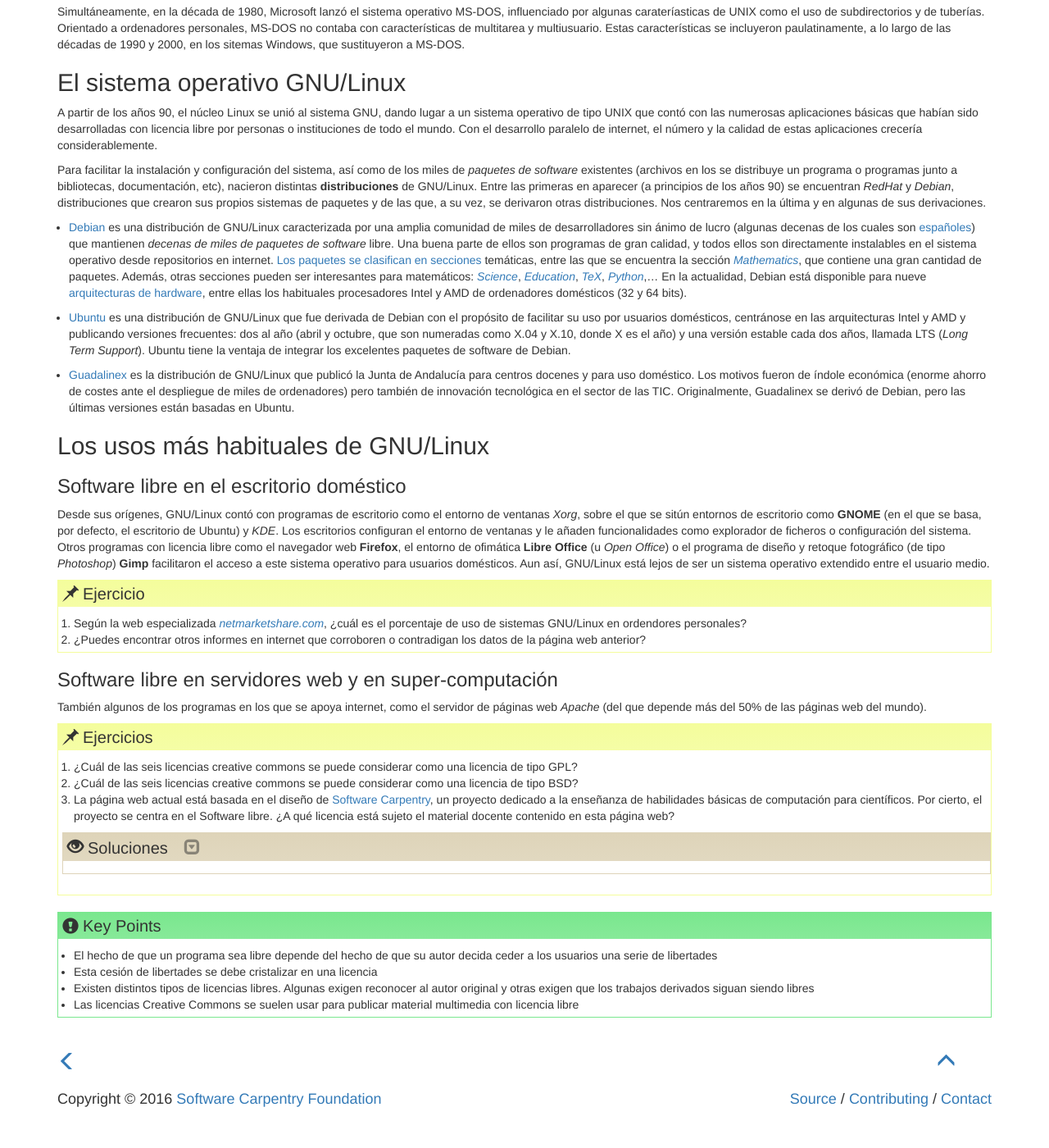
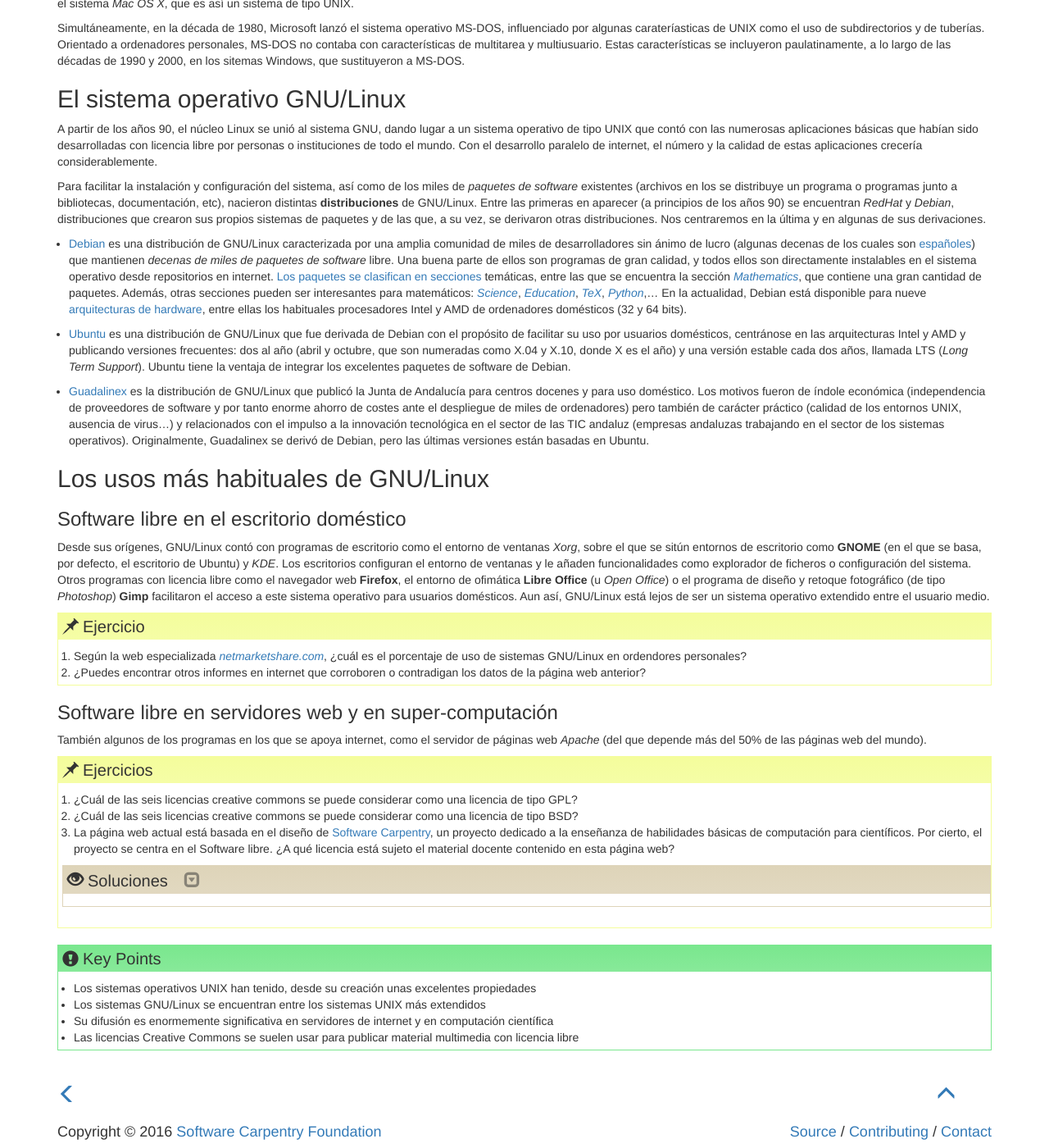
Before and after one commit to rrgalvan/libresoftmat, a Jekyll site: the page built from _episodes/02-gnu-linux.md, in a window 1280 px wide and 1400 px high, scrolled down 1082 px. Shown: the whole window at 82% size. Built offline with Jekyll 4.4.1, drawn with Linux system fonts in a browser that asks for light colours; before the commit the page ends 2442 px from its top, so only the background shows below that; some of the changed text lies outside the part shown.

Commit message:
Revisado 02-gnu-linux

```diff
--- a/_episodes/02-gnu-linux.md
+++ b/_episodes/02-gnu-linux.md
@@ -3,20 +3,18 @@ title: "El sistema operativo GNU/Linux"
 teaching: 15
 exercises: 15
 questions:
-- "¿Qué es el software libre?"
-- "¿Qué tipos de licencias libres existen?"
-- "¿Existen licencias libres para documentos, vídeos y material
-  multimedia"
+- "¿Qué es un sistema operativo?"
+- "¿Qué es el sistema operativo GNU/Linux?"
+- "¿Qué son las distribuciones Debian, Ubuntu y Guadalinex?"
+- "¿Por qué motivos puede interesarme usar sistemas operativos Linux?"
 objectives:
-- Distinguir el software libre de aquél que no lo sea.
-- Distinguir las propiedades de los distintos tipos de licencia libre.
-- Saber dotar de licencia libre a un programa o a material multimedia.
+- Distinguir las características de los sistemas operativos modernos y recordar su historia.
+- Encuadrar a GNU/Linux dentro de los sistemas operativos actuales, en particular Ubuntu y Guadalinex.
+- Apreciar la difusión GNU/Linux en servidores, computación científica y sistemas móviles.
 keypoints:
-- El hecho de que un programa sea libre depende del hecho de que su autor decida ceder a los usuarios una serie de libertades
-- Esta cesión de libertades se debe cristalizar en una licencia
-- Existen distintos tipos de licencias libres. Algunas exigen
-  reconocer al autor original y otras exigen que los trabajos
-  derivados siguan siendo libres
+- Los sistemas operativos UNIX han tenido, desde su creación unas excelentes propiedades
+- Los sistemas GNU/Linux se encuentran entre los sistemas UNIX más extendidos
+- Su difusión es enormemente significativa en servidores de internet y en computación científica
 - Las licencias Creative Commons se suelen usar para publicar material multimedia con licencia libre
 ---
 
@@ -108,7 +106,7 @@ derivaciones.
 
 - [Ubuntu](https://www.ubuntu.com/) es una distribución de GNU/Linux que fue derivada de Debian con el propósito de facilitar su uso por usuarios domésticos, centránose en las arquitecturas Intel y AMD y publicando versiones frecuentes: dos al año (abril y octubre, que son numeradas como X.04 y X.10, donde X es el año) y una versión estable cada dos años, llamada LTS (*Long Term Support*). Ubuntu tiene la ventaja de integrar los excelentes paquetes de software de Debian.
 
-- [Guadalinex](http://www.guadalinex.org/) es la  distribución de GNU/Linux que publicó la Junta de Andalucía para centros docenes y para uso doméstico. Los motivos fueron de índole económica (enorme ahorro de costes ante el despliegue de miles de ordenadores) pero también de innovación tecnológica en el sector de las TIC. Originalmente, Guadalinex se derivó de Debian, pero las últimas versiones están basadas en Ubuntu.
+- [Guadalinex](http://www.guadalinex.org/) es la  distribución de GNU/Linux que publicó la Junta de Andalucía para centros docenes y para uso doméstico. Los motivos fueron de índole económica (independencia de proveedores de software y por tanto enorme ahorro de costes ante el despliegue de miles de ordenadores) pero también de carácter práctico (calidad de los entornos UNIX, ausencia de virus...) y relacionados con el impulso a la innovación tecnológica en el sector de las TIC andaluz (empresas andaluzas trabajando en el sector de los sistemas operativos). Originalmente, Guadalinex se derivó de Debian, pero las últimas versiones están basadas en Ubuntu.
 
 ## Los usos más habituales de GNU/Linux
 
```
